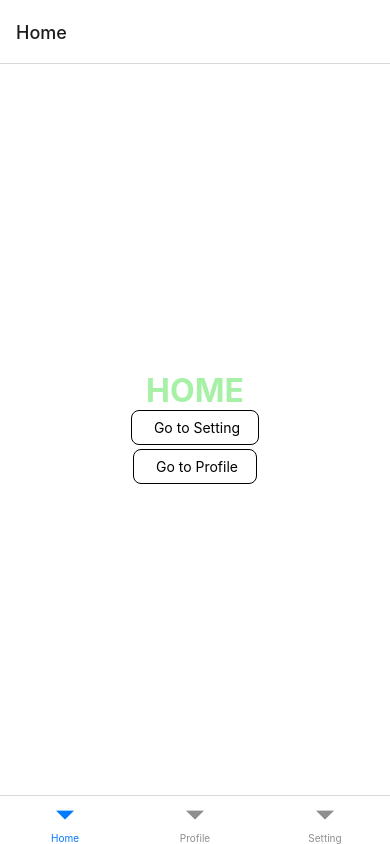
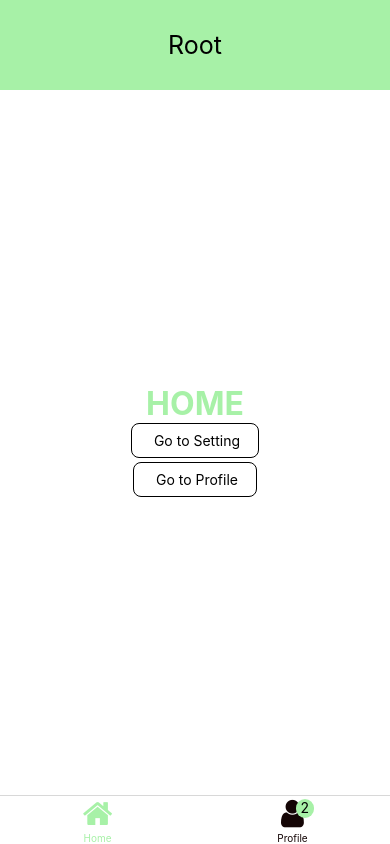
Before and after one commit to Lucostamagna/ReactNative_Navigation, a React Native app in the folder Navigation/: screen /Root in a window 390 px wide. Built offline with nearby package versions, Linux system fonts and the light colour scheme.

Commit message:
styles BottomTab

```diff
--- a/Navigation/src/Navigation/MyBottomTab.js
+++ b/Navigation/src/Navigation/MyBottomTab.js
@@ -1,17 +1,38 @@
 import { createBottomTabNavigator } from '@react-navigation/bottom-tabs';
 import HomeScreen from '../Screens/HomeScreen'
 import Profile from '../Screens/Profile'
-import Setting from '../Screens/Setting'
+import { FontAwesome } from '@expo/vector-icons';
+import { Colors } from '../Contants/Colors';
+
 
 
 
 const Tab = createBottomTabNavigator();
 const MyBottomTab = () => {
   return (
-    <Tab.Navigator>
-        <Tab.Screen name='Home' component={HomeScreen}/>
-        <Tab.Screen name='Profile' component={Profile}/>
-        <Tab.Screen name='Setting' component={Setting}/>
+    <Tab.Navigator
+    screenOptions={{
+        headerShown:false,
+        tabBarActiveTintColor:Colors.details,
+        tabBarInactiveTintColor:Colors.gray
+    }}
+    >
+        <Tab.Screen
+         name='Home'
+          component={HomeScreen}
+          options={{
+
+            tabBarIcon: ({color}) => <FontAwesome name="home" size={32} color={color} />
+          }}/>
+        <Tab.Screen
+        name='Profile'
+         component={Profile}
+         options={{
+            tabBarBadge:2,
+           tabBarBadgeStyle:{backgroundColor:Colors.details},
+            tabBarIcon:({color})=> <FontAwesome name="user" size={32} color={color} />
+         }}/>
+
     </Tab.Navigator>
 
   )
--- a/Navigation/src/Navigation/MyStack.js
+++ b/Navigation/src/Navigation/MyStack.js
@@ -4,6 +4,7 @@ import Setting from '../Screens/Setting';
 import Profile from '../Screens/Profile';
 import { Colors } from '../Contants/Colors';
 import { Text, View } from 'react-native';
+import MyBottomTab from './MyBottomTab';
 
 const HomeStack = createStackNavigator();
 
@@ -44,7 +45,7 @@ const myConfig = {
 export default function MyStack() {
   return (
     <HomeStack.Navigator initialRouteName="Home" screenOptions={myConfig}>
-      <HomeStack.Screen name="Home" component={HomeScreen} />
+      <HomeStack.Screen name="Root" component={MyBottomTab} />
       <HomeStack.Screen name="Profile" component={Profile} />
       <HomeStack.Screen name="Setting" component={Setting} />
     </HomeStack.Navigator>
--- a/Navigation/src/Navigation/RootNavigator.js
+++ b/Navigation/src/Navigation/RootNavigator.js
@@ -5,8 +5,8 @@ import MyBottomTab from "./MyBottomTab";
 export default function RootNavigator (){
     return(
         <NavigationContainer>
-            {/* <MyStack /> */}
-            <MyBottomTab/>
+            <MyStack />
+            {/* <MyBottomTab/> */}
         </NavigationContainer>
     )
 }
```
